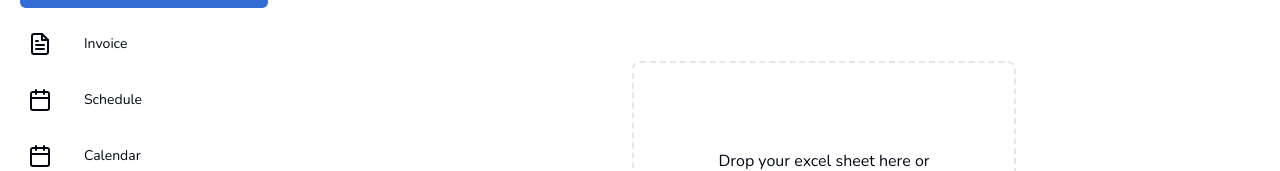
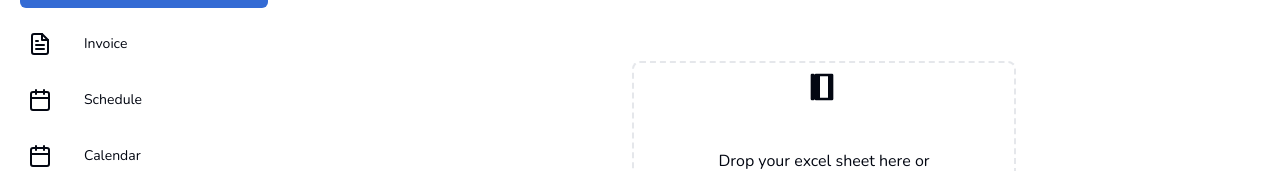
Before and after one commit to ThatRandomGuy09/assignment-app, a Next.js app: page /dashboard in a window 1280 px wide. Shown: the part 215-386 px from the top of the page. Built offline with nearby package versions, Linux system fonts and the light colour scheme.

Commit message:
Main Section Updates

```diff
--- a/components/MainSection.tsx
+++ b/components/MainSection.tsx
@@ -74,11 +74,27 @@ const MainSection = () => {
   return (
     <div className="flex flex-col items-center justify-center w-full h-screen bg-gray-800 text-white">
       <div className="w-96 h-56 border-2 border-dashed border-gray-600 rounded-lg flex flex-col items-center justify-center relative">
+        <div className="absolute top-2">
+          <svg
+            className="w-8 h-8 text-green-500"
+            xmlns="http://www.w3.org/2000/svg"
+            fill="none"
+            viewBox="0 0 24 24"
+            stroke="currentColor"
+          >
+            <path
+              strokeLinecap="round"
+              strokeLinejoin="round"
+              strokeWidth={2}
+              d="M4 3H3v18h1V3zM6 3h12v18H6V3zm2 0v18h8V3H8z"
+            />
+          </svg>
+        </div>
         {file ? (
           <div className="flex flex-col items-center">
-            <p>{file.name}</p>
+            <p className="mt-10">{file.name}</p>
             <button
-              className="text-red-500 hover:text-red-700 mt-2"
+              className="text-[#D33030] hover:text-red-700 mt-2"
               onClick={handleRemove}
             >
               Remove
@@ -140,8 +156,15 @@ const MainSection = () => {
                       <option value="Tag 5">Tag 5</option>
                     </select>
                   </td>
-                  <td className="py-2 px-4 border-b">
-                    {item.selectedTags.join(", ")}
+                  <td className="py-2 px-4 border-b flex gap-2 flex-wrap">
+                    {item.selectedTags.map((tag: string, i: number) => (
+                      <span
+                        key={i}
+                        className="bg-[#346BD4] text-white px-2 py-1 rounded-full text-sm"
+                      >
+                        {tag}
+                      </span>
+                    ))}
                   </td>
                 </tr>
               ))}
```
